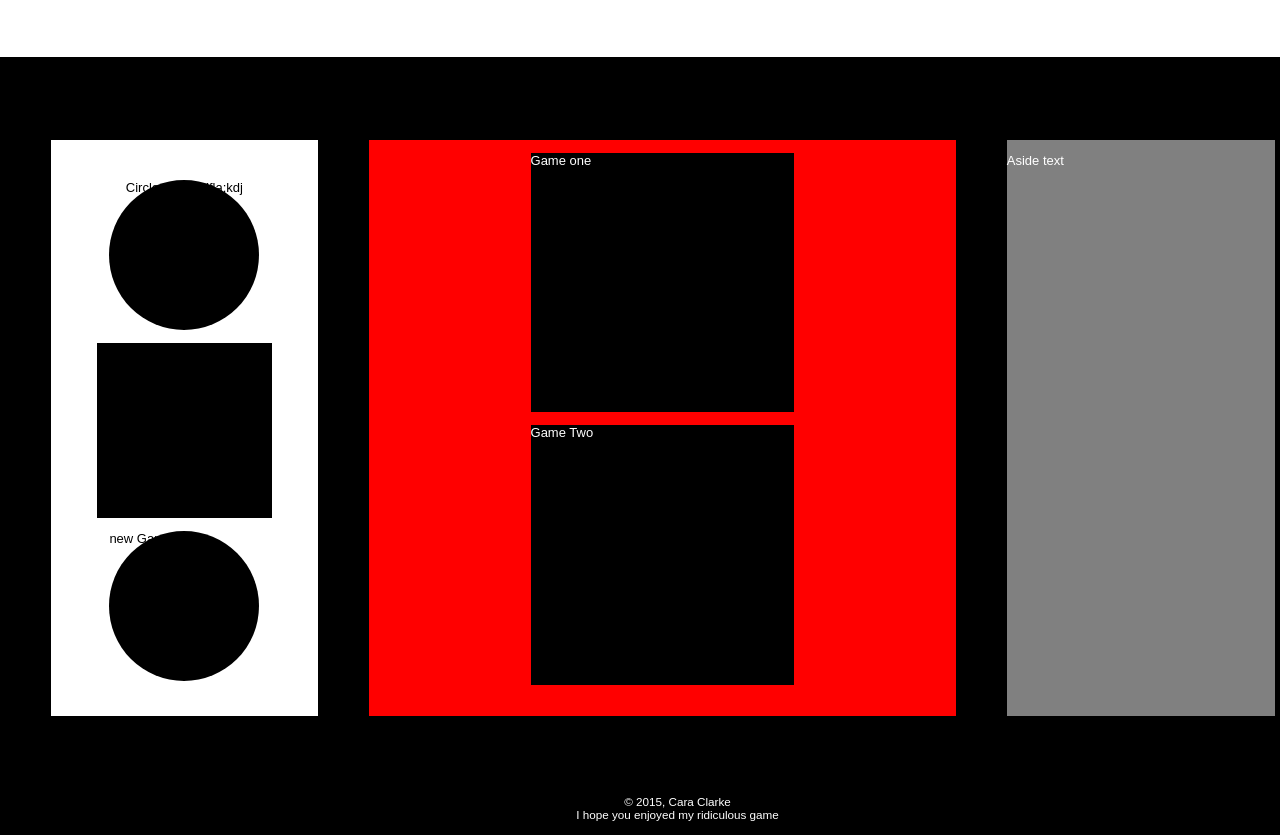
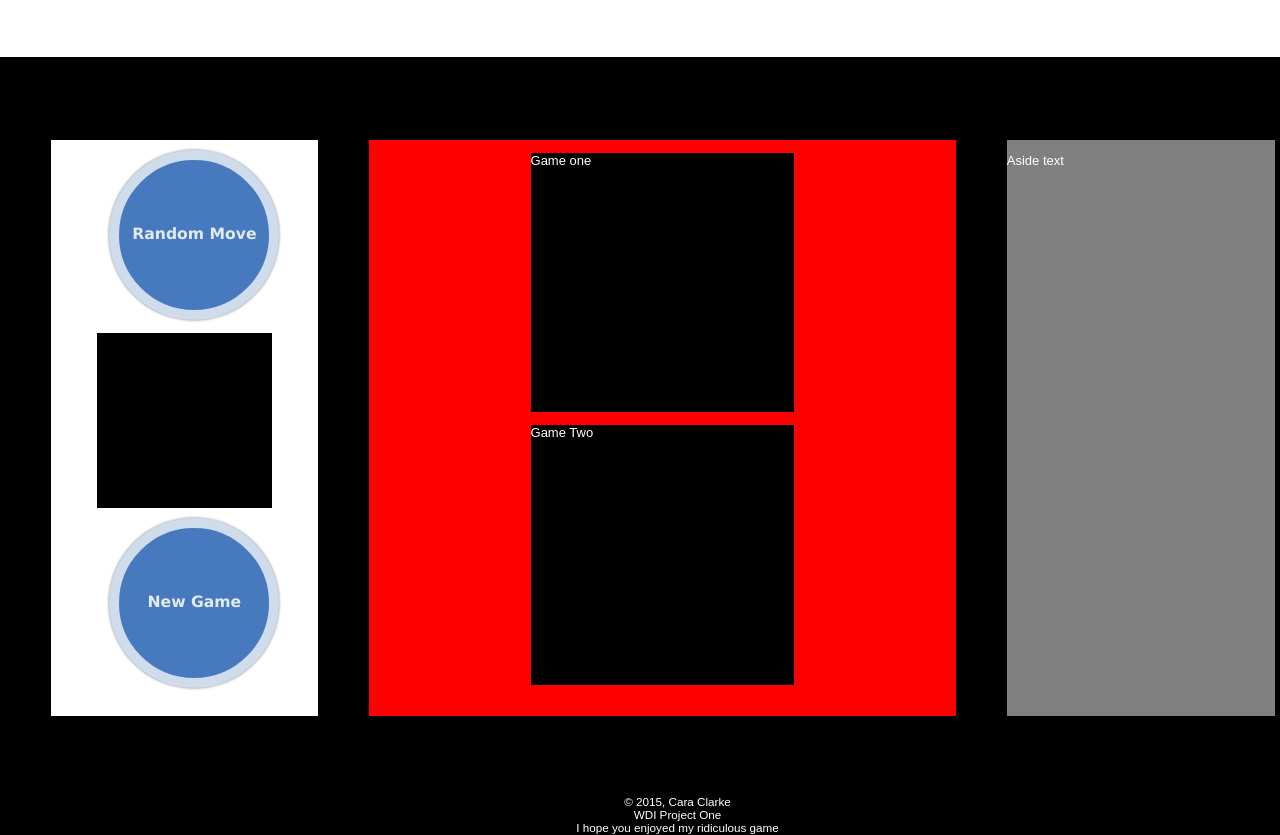
Before and after one commit to caraclarke/project-one, a plain HTML site: page index.html in a window 1280 px wide. Shown: the part 51-886 px from the top of the page. Drawn offline with Linux system fonts and the light colour scheme.

Commit message:
Left sidebar update
Modified buttons on left side bar
Modified HTML/CSS to make layout more even and dynamic

```diff
--- a/index.html
+++ b/index.html
@@ -27,26 +27,31 @@
 
           <div class="leftsidebar">
 
-            <div class="randomPlay">
-              <p>Circle cicle fijdfla;kdj</p>
+            <div id="randomPlay">
+              <div class="randomPlay-circle">
+                <p>Random Move</p>
+              </div>
             </div>
 
             <div class="playerHistory">
               <p>Sample placement text</p>
             </div>
 
-            <div class="newGame">
-              <p>new Game</p>
+            <div id="newGame">
+              <div class="newGame-circle">
+                <p>New Game</p>
+              </div>
             </div>
 
           </div> <!-- end leftsidebar  -->
 
-        <aside>
+        <aside id="eventOutput">
             <p>Aside text</p>
         </aside>
 
         <footer>
         &copy; 2015, Cara Clarke<br>
+        WDI Project One<br>
         I hope you enjoyed my ridiculous game
       </footer>
 
--- a/style.css
+++ b/style.css
@@ -1,3 +1,5 @@
+/*main body*/
+
 body {
   background-color: #000;
   color: #fff;
@@ -24,6 +26,8 @@ header {
   margin-right: auto;
   margin-left: 25px;
 }
+
+/*center*/
 
 .games {
   height: 75%;
@@ -52,6 +56,8 @@ header {
   z-index: 2;
 }
 
+/*left side bar and contents*/
+
 .leftsidebar {
   background-color: white;
   color: black;
@@ -62,16 +68,41 @@ header {
      margin: 15% 2% 2% 2%;
 }
 
-.randomPlay {
-  text-align: center;
-  border-radius: 50%;
-  width: 150px;
-  height: 150px;
-  background-color: #000;
-  position: relative;
+#randomPlay {
+    width: 150px;
     margin: 0 auto;
-    margin-top: 15%;
-    z-index: 3;
+}
+
+.randomPlay-circle {
+    width: 100%;
+    height:0;
+    padding-bottom: 100%;
+    border-radius: 50%;
+    border:10px solid #cfdcec;
+    margin-top: 10px;
+    overflow:hidden;
+    background: #4679BD;
+    box-shadow: 0 0 3px gray;
+}
+
+.randomPlay-circle:hover {
+    background:#30588e;
+}
+
+#randomPlay p {
+    display:block;
+    float:left;
+    width:100%;
+    padding-top:50%;
+    padding-bottom:50%;
+    line-height:1em;
+    margin-top:-0.5em;
+    text-align:center;
+    color:#e2eaf3;
+    font-family:Verdana;
+    font-size:1.2em;
+    font-weight:bold;
+    text-decoration:none;
 }
 
 .playerHistory {
@@ -83,15 +114,44 @@ header {
     z-index: 3;
 }
 
-.newGame {
-  height: 150px;
-  width: 150px;
-  border-radius: 50%;
-  background-color: #000;
-  position: relative;
+#newGame {
+    width: 150px;
     margin: 0 auto;
-    z-index: 3;
 }
+
+.newGame-circle {
+    width: 100%;
+    height:0;
+    padding-bottom: 100%;
+    border-radius: 50%;
+    border:10px solid #cfdcec;
+    margin-top: 10px;
+    overflow:hidden;
+    background: #4679BD;
+    box-shadow: 0 0 3px gray;
+}
+
+.newGame-circle:hover {
+    background:#30588e;
+}
+
+#newGame p {
+    display:block;
+    float:left;
+    width:100%;
+    padding-top:50%;
+    padding-bottom:50%;
+    line-height:1em;
+    margin-top:-0.5em;
+    text-align:center;
+    color:#e2eaf3;
+    font-family:Verdana;
+    font-size:1.2em;
+    font-weight:bold;
+    text-decoration:none;
+}
+
+/*right side bar */
 
 aside {
   background-color: grey;
@@ -102,6 +162,9 @@ aside {
   position: relative;
     margin: 15% 2% 2% 2%;
 }
+
+
+/*footer*/
 
 footer {
   height: 25px;
```
